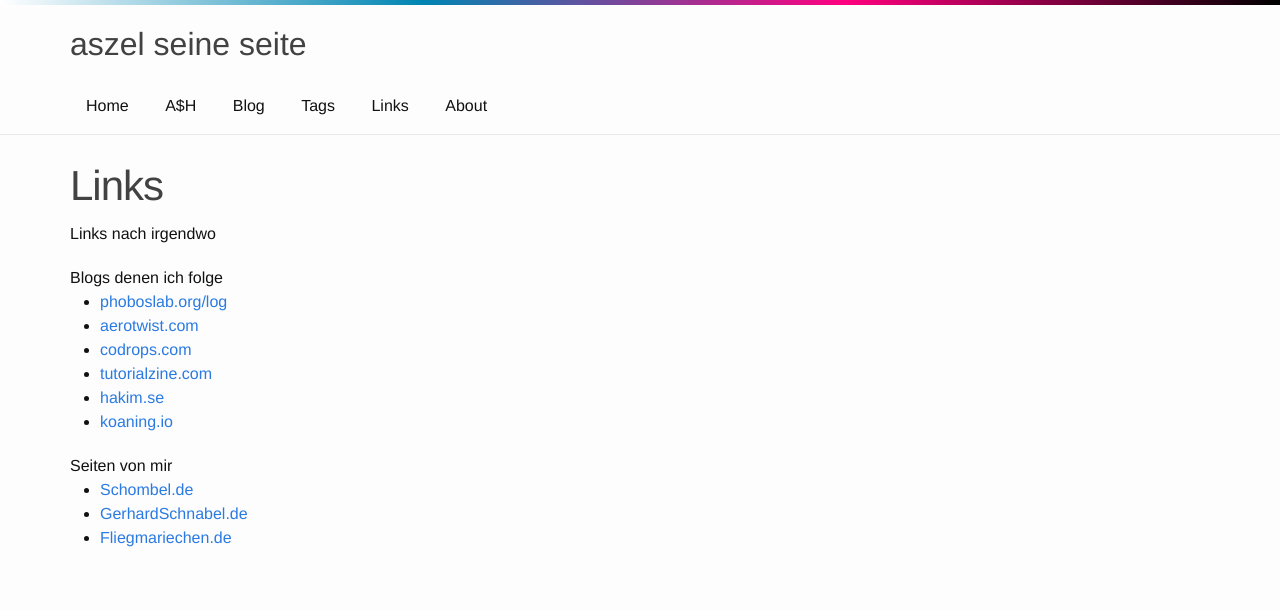
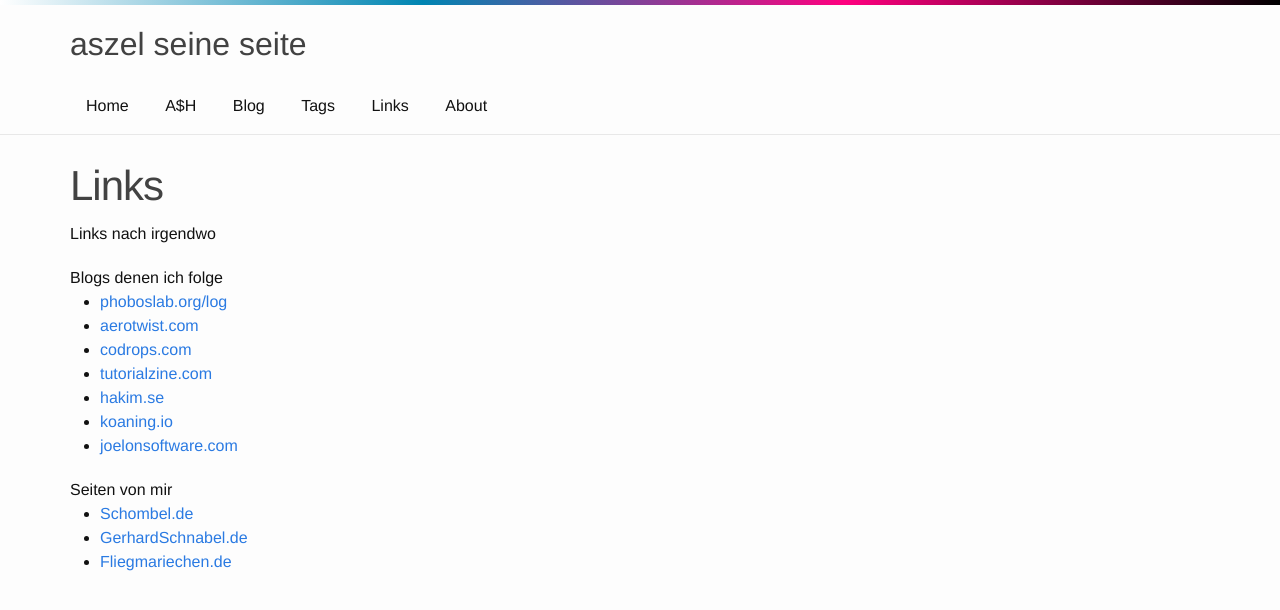
Before and after one commit to aszel/aszel.github.io, a Jekyll site: the page built from links/index.md, in a window 1280 px wide. Shown: the top 610 px of the page. Built offline with Jekyll 4.4.1, drawn with Linux system fonts in a browser that asks for light colours.

Commit message:
added link to link list

```diff
--- a/links/index.md
+++ b/links/index.md
@@ -18,6 +18,7 @@
 <li><a href="http://tutorialzine.com/" target="_blank">tutorialzine.com</a></li>
 <li><a href="http://hakim.se/" target="_blank">hakim.se</a></li>
 <li><a href="http://koaning.io/" target="_blank">koaning.io</a></li>
+<li><a href="http://www.joelonsoftware.com/" target="_blank">joelonsoftware.com</a></li>
 </ul>
 </div>
 
```
